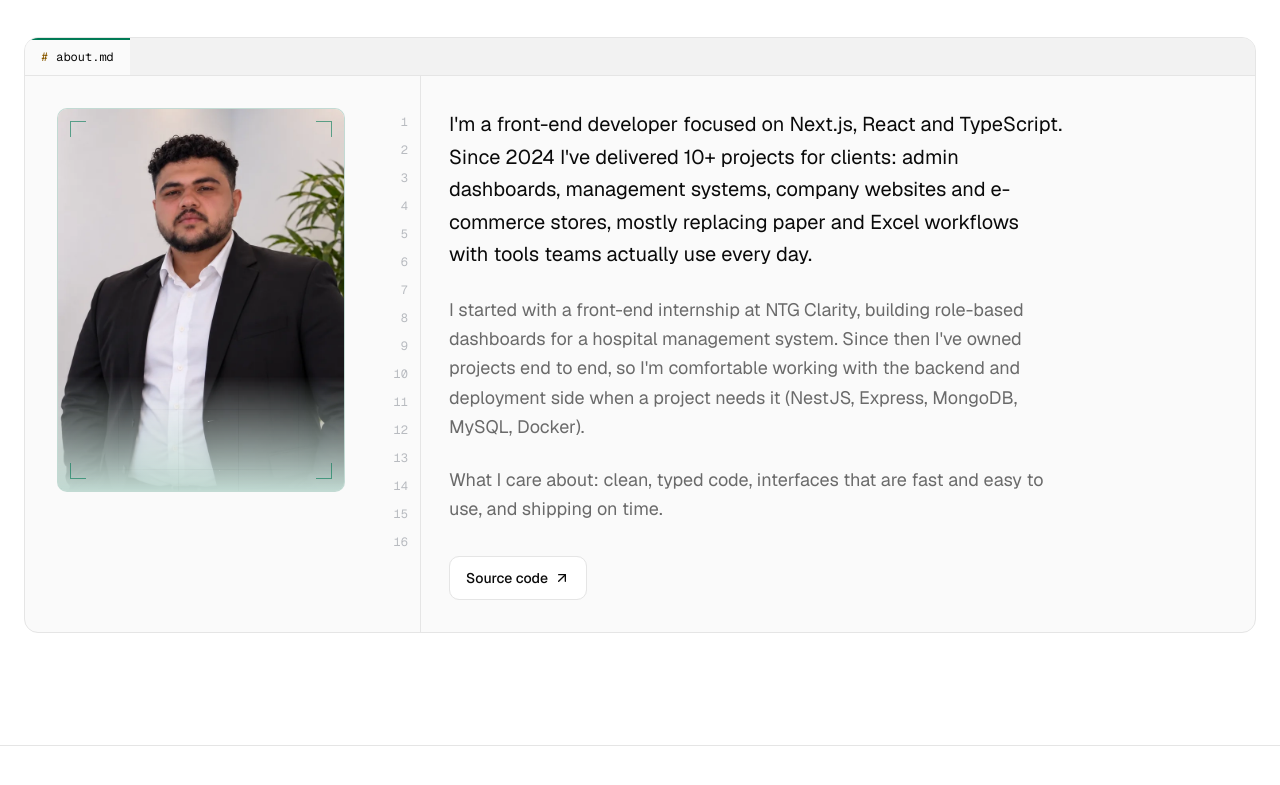
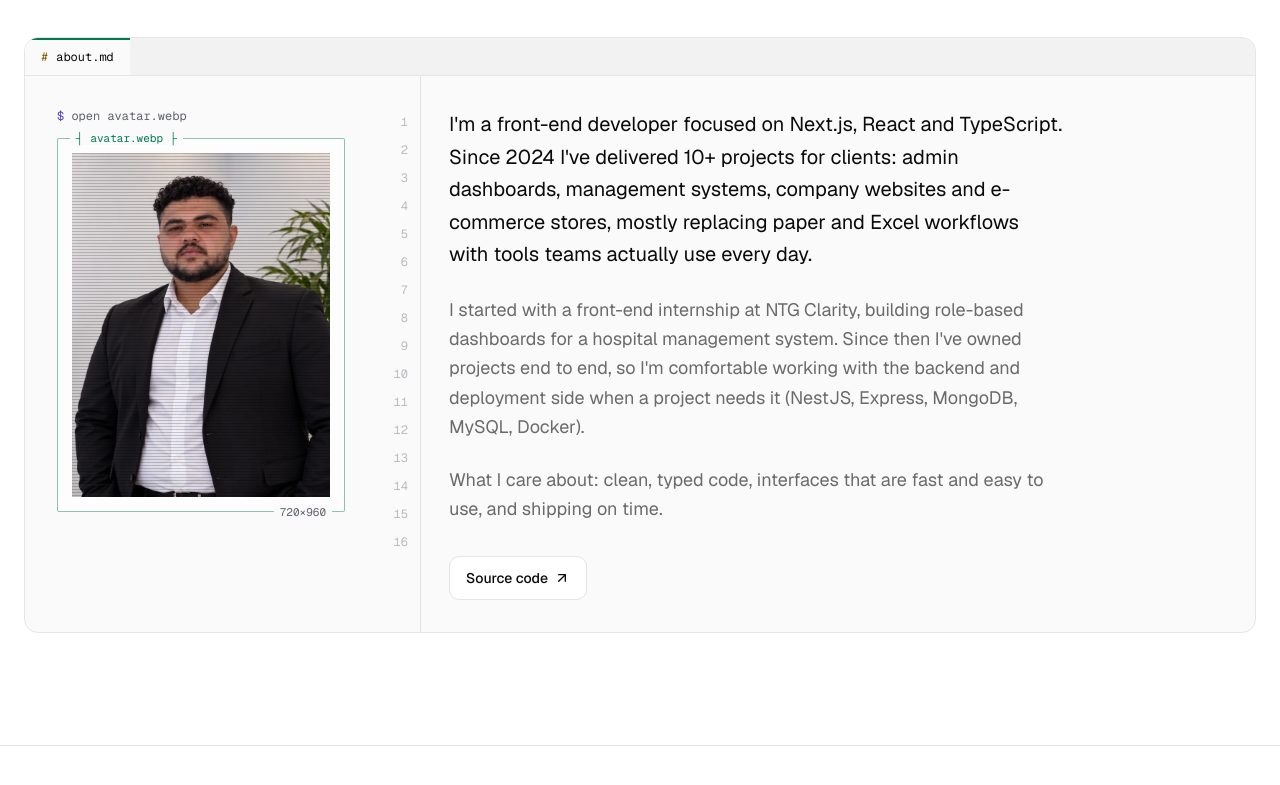
Before and after one commit to mahmoudmaherofficial/portfolio, a Next.js app: page / in a window 1280 px wide. Shown: the part 975-1760 px from the top of the page. Built offline with nearby package versions, Linux system fonts and the light colour scheme.

Commit message:
feat: terminal-style frame for the About photo
Renames public/me.webp to avatar.webp. The frame's labels ($ open avatar.webp, the name in the top edge, 720x960 in the bottom edge) are read from profile.photo, so they stay true if the photo changes.

```diff
--- a/src/components/sections/About.tsx
+++ b/src/components/sections/About.tsx
@@ -9,15 +9,9 @@ import { buttonVariants } from "@/components/ui/button"
 import { profile } from "@/content/profile"
 import { cn } from "@/lib/utils"
 
-const CORNERS = [
-  "left-3 top-3 border-l border-t",
-  "right-3 top-3 border-r border-t",
-  "bottom-3 left-3 border-b border-l",
-  "bottom-3 right-3 border-b border-r",
-]
-
 export function About() {
   const [lead, ...rest] = profile.about
+  const photoName = profile.photo.src.split("/").pop()
 
   return (
     <section
@@ -37,28 +31,41 @@ export function About() {
             tab={{ name: "about.md", kind: "md" }}
             bodyClassName="grid gap-6 p-4 sm:p-6 lg:grid-cols-[minmax(0,22rem)_2.75rem_minmax(0,1fr)] lg:gap-0 lg:p-0"
           >
-            <figure className="relative mx-auto aspect-3/4 w-full max-w-60 self-start overflow-hidden rounded-lg border border-primary/20 bg-surface-chrome sm:max-w-xs lg:m-8 lg:w-auto lg:max-w-none">
-              <div aria-hidden="true" className="absolute inset-0 hero-grid" />
-              <div
+            {/* The photo "opened" in a terminal box: name set into the top edge, size into the bottom. */}
+            <div className="mx-auto w-full max-w-60 self-start sm:max-w-xs lg:m-8 lg:w-auto lg:max-w-none">
+              <p
                 aria-hidden="true"
-                className="absolute inset-x-0 bottom-0 h-2/3 bg-linear-to-t from-primary/20 to-transparent"
-              />
+                className="mb-3.5 font-mono text-xs text-syntax-comment"
+              >
+                <span className="text-syntax-keyword">$</span> open {photoName}
+              </p>
+              <figure className="relative rounded-xs border border-primary/45 bg-background/60 p-3.5">
+                <span
+                  aria-hidden="true"
+                  className="absolute -top-2 left-3 bg-surface-pane px-1.5 font-mono text-[0.6875rem] leading-3.5 text-primary"
+                >
+                  ┤ {photoName} ├
+                </span>
+                <span
+                  aria-hidden="true"
+                  className="absolute right-3 -bottom-2 bg-surface-pane px-1.5 font-mono text-[0.6875rem] leading-3.5 text-syntax-comment"
+                >
+                  {profile.photo.width}×{profile.photo.height}
+                </span>
                 <Image
                   src={profile.photo.src}
                   width={profile.photo.width}
                   height={profile.photo.height}
                   alt={`Portrait of ${profile.name}`}
                   sizes="(min-width: 1024px) 18rem, 20rem"
-                className="relative size-full mask-[linear-gradient(to_bottom,black_70%,transparent)] object-cover object-top"
+                  className="aspect-3/4 w-full object-cover object-top saturate-90"
                 />
-              {CORNERS.map((corner) => (
-                <span
-                  key={corner}
+                <div
                   aria-hidden="true"
-                  className={`absolute size-4 border-primary/60 ${corner}`}
+                  className="pointer-events-none absolute inset-3.5 bg-[repeating-linear-gradient(to_bottom,rgb(0_0_0/0.18)_0_1px,transparent_1px_3px)]"
                 />
-              ))}
               </figure>
+            </div>
 
             <Gutter lines={16} className="hidden pt-8 lg:block" />
 
--- a/src/content/profile.ts
+++ b/src/content/profile.ts
@@ -15,5 +15,5 @@ export const profile: Profile = {
     "What I care about: clean, typed code, interfaces that are fast and easy to use, and shipping on time.",
   ],
   repoUrl: "https://github.com/mahmoudmaherofficial/portfolio",
-  photo: { src: "/me.webp", width: 720, height: 960 },
+  photo: { src: "/avatar.webp", width: 720, height: 960 },
 }
```
Also changed, not shown: public/avatar.webp (renamed from public/me.webp), 1 other file (tests, documents, lock files or other folders). Lines whose indentation alone changed are shown as unchanged.
